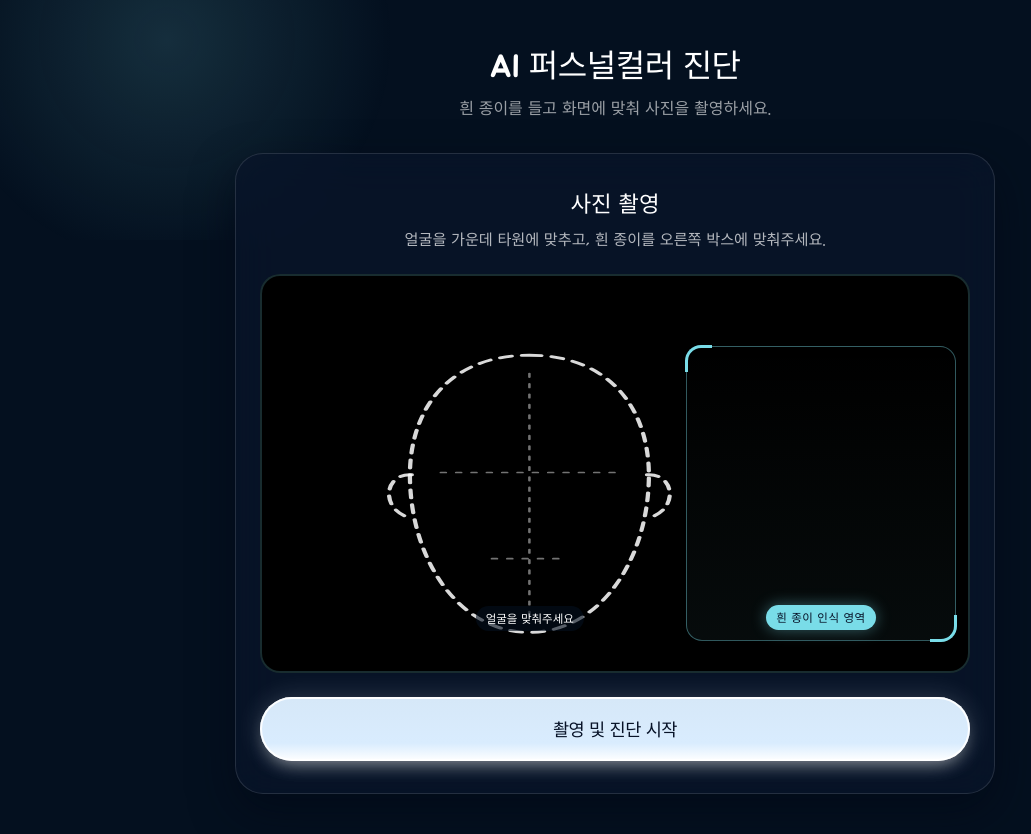
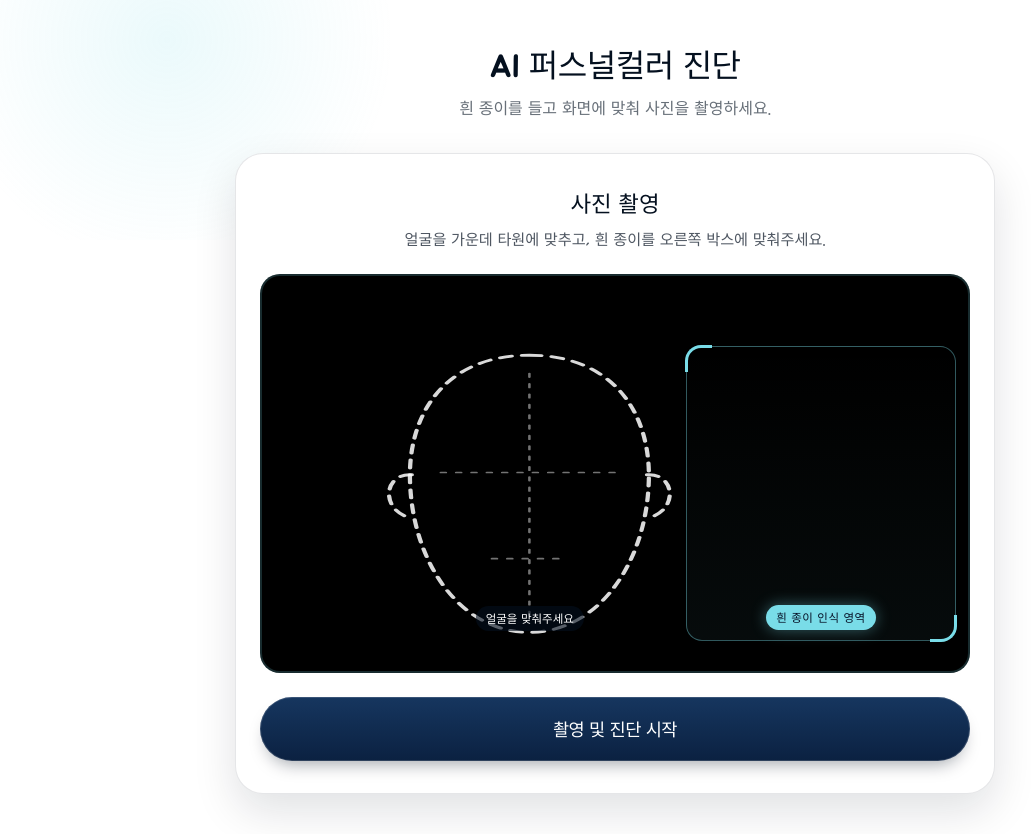
Before and after one commit to jisu508/PersonalColor, a Flask app: page / in a window 1280 px wide. Shown: the whole page, without its empty margins (25-1056 px from the left). Run offline with Flask 3, Linux system fonts and the light colour scheme.

Commit message:
화장품 추천 부가기능 추가 코디는 아직

```diff
--- a/static/main.js
+++ b/static/main.js
@@ -9,6 +9,27 @@ document.addEventListener('DOMContentLoaded', async () => {
     const resultSection = document.getElementById('result-section');
 
     let stream = null;
+
+    // 시즌별 가이드 이미지 (static/images/ 폴더에 넣어두세요)
+    const SEASON_IMAGES = {
+        '봄':   { style: '최종_봄.png',   makeup: '봄_화장품.png', clothes: '여름_코디.png',  title: '봄 웜톤 가이드' },
+        '여름': { style: '최종_여름.png', makeup: '여름_화장품.png', clothes: '여름_코디.png', title: '여름 쿨톤 가이드' },
+        '가을': { style: '최종_가을.png', makeup: '가을_화장품.png', clothes: '가을_코디.png', title: '가을 웜톤 가이드' },
+        '겨울': { style: '최종_겨울.png', makeup: '겨울_화장품.png', clothes: '여름_코디.png', title: '겨울 쿨톤 가이드' }
+    };
+
+    function renderSeasonGuide(bestGroup) {
+        const card = document.getElementById('season-guide-card');
+        const key = Object.keys(SEASON_IMAGES).find(k => String(bestGroup).includes(k));
+        if (!key) { card.classList.add('hidden'); return; }
+        const info = SEASON_IMAGES[key];
+        const base = '/static/images/';
+        document.getElementById('season-guide-title').textContent = info.title;
+        document.getElementById('season-guide-style').src = base + encodeURIComponent(info.style);
+        document.getElementById('season-guide-makeup').src = base + encodeURIComponent(info.makeup);
+        document.getElementById('season-guide-clothes').src = base + encodeURIComponent(info.clothes);
+        card.classList.remove('hidden');
+    }
 
     // 1. 웹캠 켜기
     try {
@@ -135,6 +156,7 @@ document.addEventListener('DOMContentLoaded', async () => {
         }));
 
         document.getElementById('best-season-name').textContent = data.best_group;
+        renderSeasonGuide(data.best_group);
         document.getElementById('img-original').src = imageUrl;
         document.getElementById('img-corrected').src = imageUrl;
         document.getElementById('img-corrected').style.filter = "contrast(1.1) brightness(1.05)";
--- a/static/style.css
+++ b/static/style.css
@@ -1,9 +1,9 @@
 :root {
-    --ink: #ffffff;
+    --ink: #04101f;
     --cyan: #79dce8;
-    --bg-dark: #04101f;
-    --glass-bg: rgba(9, 21, 42, 0.75);
-    --glass-border: rgba(255, 255, 255, 0.12);
+    --bg-dark: #ffffff;
+    --glass-bg: #ffffff;
+    --glass-border: rgba(4, 16, 31, 0.1);
     --btn-ink: #071227;
 }
 
@@ -56,11 +56,11 @@ header h1 {
     font-weight: 700;
     letter-spacing: -0.5px;
     margin-bottom: 8px;
-    color: var(--ink);
+    color: #04101f;
 }
 
 header p {
-    color: rgba(255, 255, 255, 0.6);
+    color: rgba(4, 16, 31, 0.6);
     font-size: 1rem;
 }
 
@@ -72,7 +72,7 @@ header p {
     border: 1px solid var(--glass-border);
     border-radius: 28px;
     padding: 32px 24px;
-    box-shadow: 0 18px 44px rgba(2, 8, 20, 0.55);
+    box-shadow: 0 18px 44px rgba(4, 16, 31, 0.12);
     text-align: center;
 }
 
@@ -85,7 +85,7 @@ header p {
 
 .card > p {
     font-size: 0.95rem;
-    color: rgba(255, 255, 255, 0.7);
+    color: rgba(4, 16, 31, 0.7);
     margin-bottom: 24px;
 }
 
@@ -184,18 +184,16 @@ video {
 }
 
 .btn-primary {
-    color: var(--btn-ink);
-    background: linear-gradient(180deg, #ffffff 0%, #d6e8f8 4%, #d9ecfe 72%, #ffffff 100%);
-    box-shadow: 0 10px 18px -8px rgba(255, 255, 255, 0.5),
-                0 0 26px rgba(255, 255, 255, 0.18),
-                inset 0 0 0 2px rgba(255, 255, 255, 0.9);
+    color: #ffffff;
+    background: linear-gradient(180deg, #16365f 0%, #0b2141 100%);
+    box-shadow: 0 10px 18px -8px rgba(4, 16, 31, 0.4),
+                inset 0 0 0 1px rgba(255, 255, 255, 0.15);
 }
 
 .btn-secondary {
-    background: rgba(255, 255, 255, 0.08);
+    background: rgba(4, 16, 31, 0.05);
     color: var(--ink);
-    border: 1px solid rgba(255, 255, 255, 0.2);
-    box-shadow: inset 0 0 0 1px rgba(255, 255, 255, 0.05);
+    border: 1px solid rgba(4, 16, 31, 0.2);
 }
 
 .btn-primary:active, .btn-secondary:active {
--- a/templates/index.html
+++ b/templates/index.html
@@ -11,7 +11,7 @@
     <link href="https://fonts.googleapis.com/css2?family=Jua&display=swap" rel="stylesheet">
 
     <!-- 분리된 외부 CSS 파일 연결 -->
-    <link rel="stylesheet" href="{{ url_for('static', filename='style.css') }}?v=5">
+    <link rel="stylesheet" href="{{ url_for('static', filename='style.css') }}?v=7">
 </head>
 <body>
     <div class="app-container">
@@ -96,6 +96,16 @@
                 </div>
             </div>
 
+            <!-- 진단 결과별 시즌 가이드 사진 (main.js에서 결과에 따라 채워짐) -->
+            <div class="card season-guide-card" id="season-guide-card">
+                <h2 id="season-guide-title">시즌 컬러 가이드</h2>
+                <div class="season-guide-images">
+                    <img id="season-guide-style" src="" alt="시즌 스타일 가이드">
+                    <img id="season-guide-makeup" src="" alt="시즌 화장품 가이드">
+                    <img id="season-guide-clothes" src="" alt="시즌 의류 가이드">
+                </div>
+            </div>
+
             <div class="mt-20">
                 <button id="reset-btn" class="btn-secondary">다시 검사하기</button>
             </div>
```
Also changed, not shown: other parts of static/style.css (+18 -7 lines).
